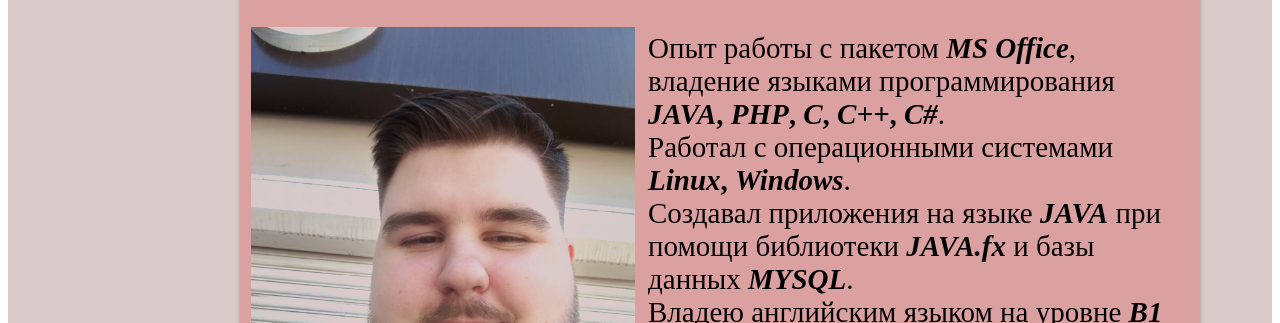
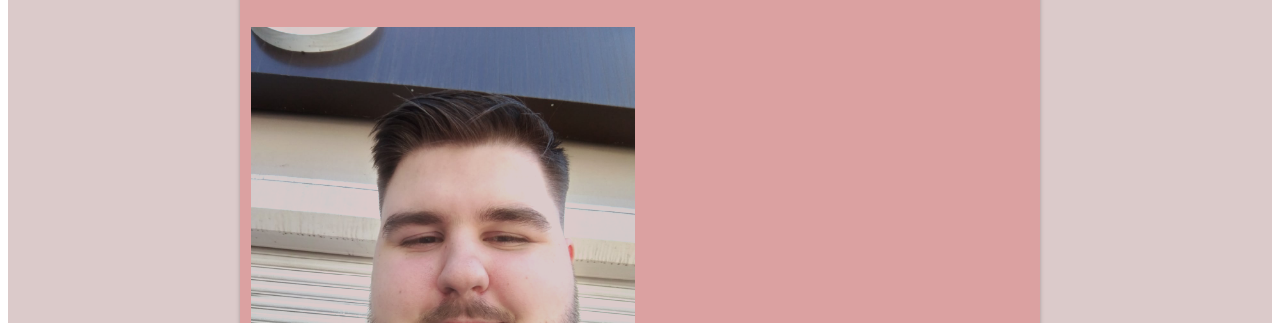
Before and after one commit to KirenskiyDanila/WebLab1, a plain HTML site: page index.html in a window 1280 px wide. Shown: the part 58-381 px from the top of the page. Drawn offline with Linux system fonts and the light colour scheme.

Commit message:
Update index.css

```diff
--- a/index.css
+++ b/index.css
@@ -12,7 +12,7 @@ div[class^="frame"] {
 /* Frame 1 */
 
     position: relative;
-    width: 960px;
+    width: 100vh;
     height: 100vh;
     left: 50%;
     margin: -10px 0 -10px -50vh;
```
